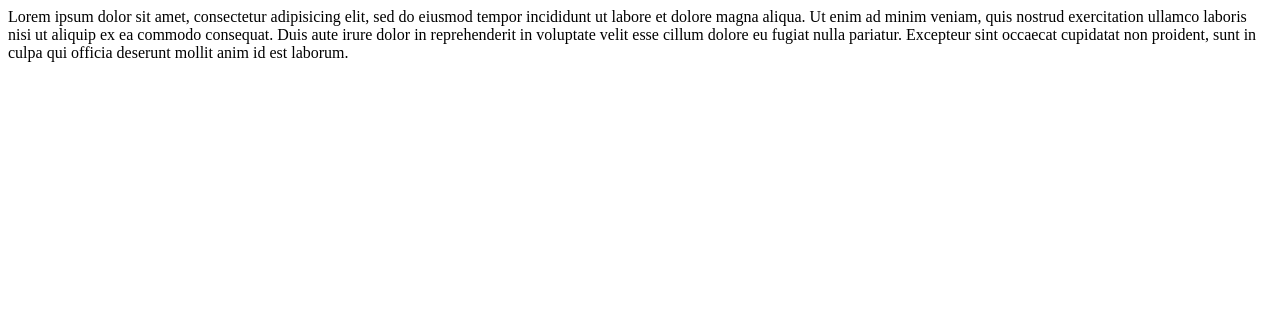
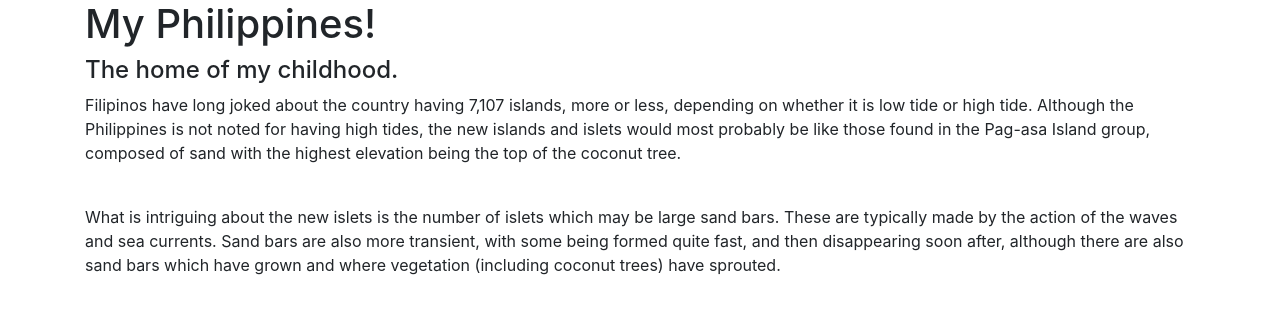
Before and after one commit to virlie/philippines, a plain HTML site: page index.html in a window 1280 px wide. Drawn offline with nearby package versions, Linux system fonts and the light colour scheme.

Commit message:
Start framework and add two opening paragraphs about the country, with one div class.

```diff
--- a/index.html
+++ b/index.html
@@ -1,10 +1,17 @@
 <!DOCTYPE html>
 <html lang="en" dir="ltr">
   <head>
+    <link rel="stylesheet" href="https://stackpath.bootstrapcdn.com/bootstrap/4.1.0/css/bootstrap.min.css" integrity="sha384-9gVQ4dYFwwWSjIDZnLEWnxCjeSWFphJiwGPXr1jddIhOegiu1FwO5qRGvFXOdJZ4" crossorigin="anonymous"
     <meta charset="utf-8">
     <title>Home</title>
   </head>
   <body>
-    Lorem ipsum dolor sit amet, consectetur adipisicing elit, sed do eiusmod tempor incididunt ut labore et dolore magna aliqua. Ut enim ad minim veniam, quis nostrud exercitation ullamco laboris nisi ut aliquip ex ea commodo consequat. Duis aute irure dolor in reprehenderit in voluptate velit esse cillum dolore eu fugiat nulla pariatur. Excepteur sint occaecat cupidatat non proident, sunt in culpa qui officia deserunt mollit anim id est laborum.
+    <div class="container">
+      <h1>My Philippines!</h1>
+      <h4>The home of my childhood.</h4>
+      <p>Filipinos have long joked about the country having 7,107 islands, more or less, depending on whether it is low tide or high tide. Although the Philippines is not noted for having high tides, the new islands and islets would most probably be like those found in the Pag-asa Island group, composed of sand with the highest elevation being the top of the coconut tree.</p>
+      <br>
+      <p>What is intriguing about the new islets is the number of islets which may be large sand bars. These are typically made by the action of the waves and sea currents. Sand bars are also more transient, with some being formed quite fast, and then disappearing soon after, although there are also sand bars which have grown and where vegetation (including coconut trees) have sprouted.</p>
+    </div>
   </body>
 </html>
```
